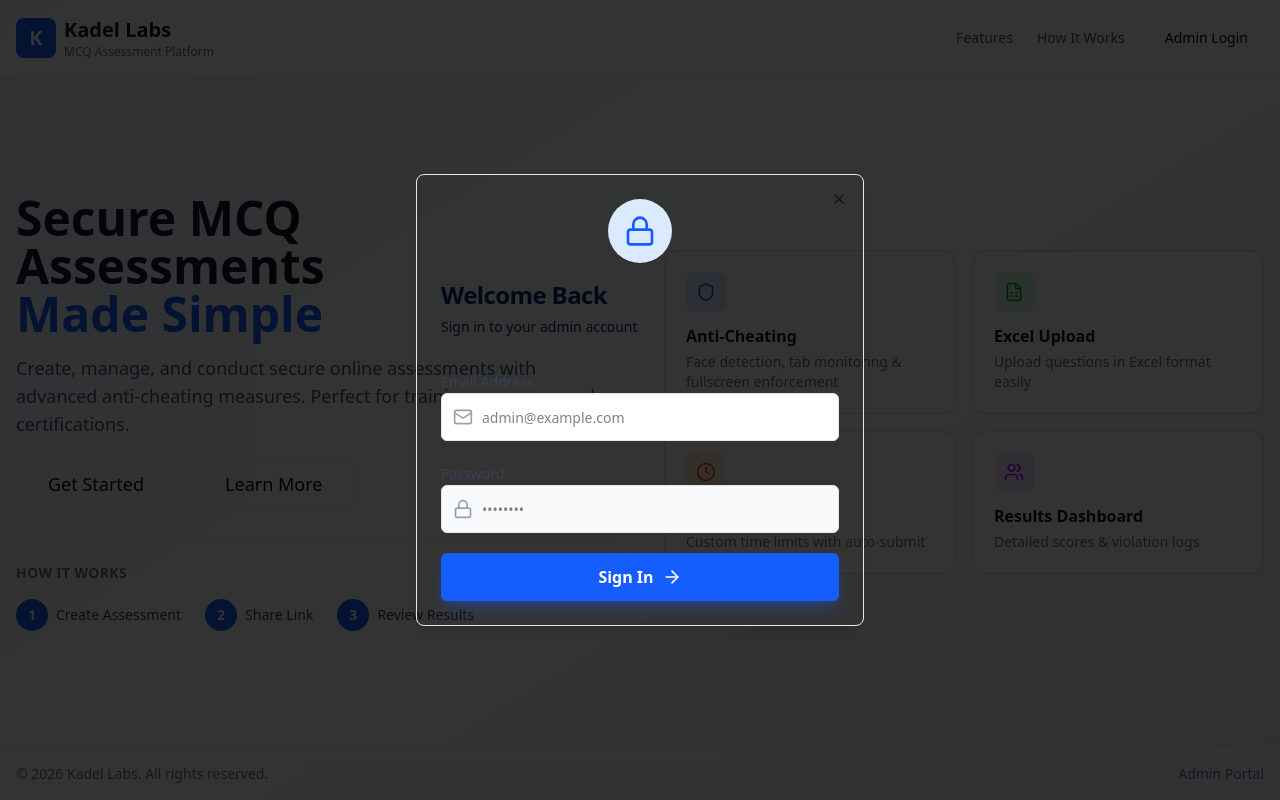
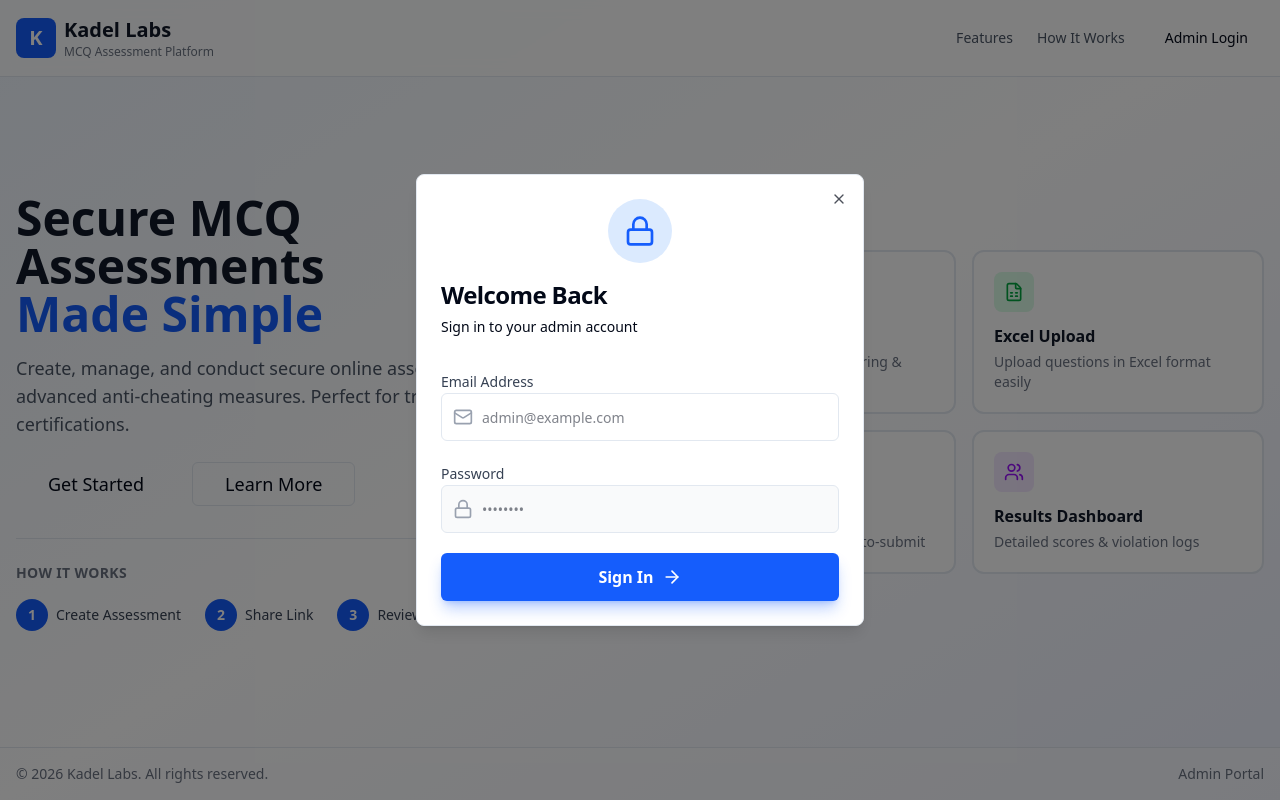
Before and after one commit to Nadeem-2210/MCQ-Assessment, a Next.js app: page / in a window 1280 px wide. Both pictures are taken after a click on the button "Admin Login". Built offline with nearby package versions, Linux system fonts and the light colour scheme.

Commit message:
Fix login dialog styling - white background and lighter overlay

```diff
--- a/src/components/admin-login-dialog.tsx
+++ b/src/components/admin-login-dialog.tsx
@@ -98,7 +98,7 @@
       <DialogTrigger asChild>
         {children}
       </DialogTrigger>
-      <DialogContent className="sm:max-w-md">
+      <DialogContent className="sm:max-w-md bg-white">
         <DialogHeader className="text-center pb-4">
           <div className="mx-auto w-16 h-16 bg-blue-100 rounded-full flex items-center justify-center mb-4">
             <Lock className="w-8 h-8 text-blue-600" />
--- a/src/components/ui/dialog.tsx
+++ b/src/components/ui/dialog.tsx
@@ -20,7 +20,7 @@
   <DialogPrimitive.Overlay
     ref={ref}
     className={cn(
-      "fixed inset-0 z-50 bg-black/80 data-[state=open]:animate-in data-[state=closed]:animate-out data-[state=closed]:fade-out-0 data-[state=open]:fade-in-0",
+      "fixed inset-0 z-50 bg-black/50 data-[state=open]:animate-in data-[state=closed]:animate-out data-[state=closed]:fade-out-0 data-[state=open]:fade-in-0",
       className
     )}
     {...props}
```
